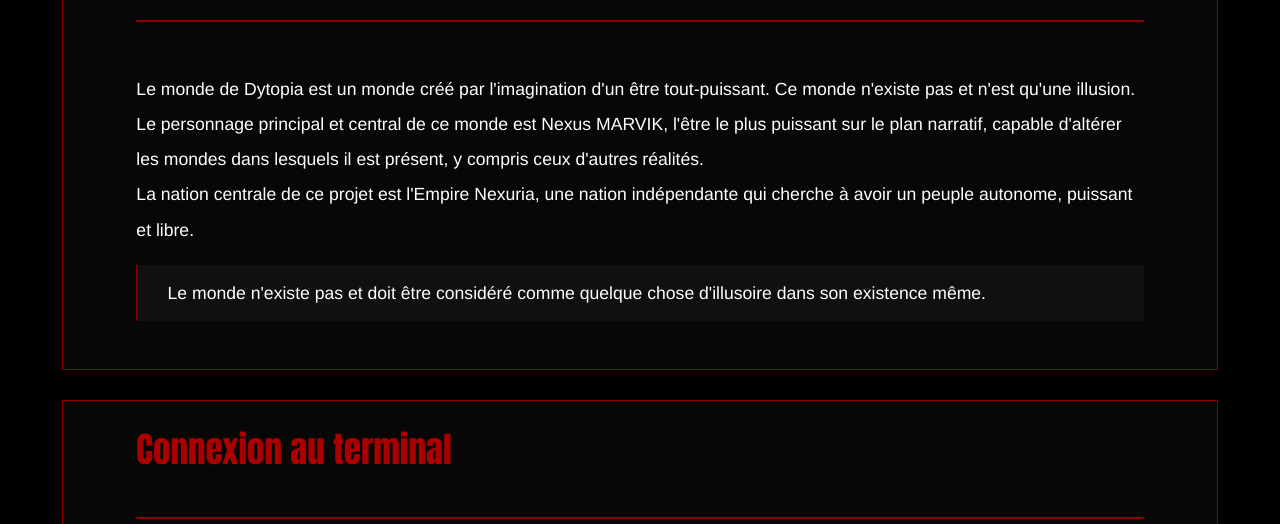
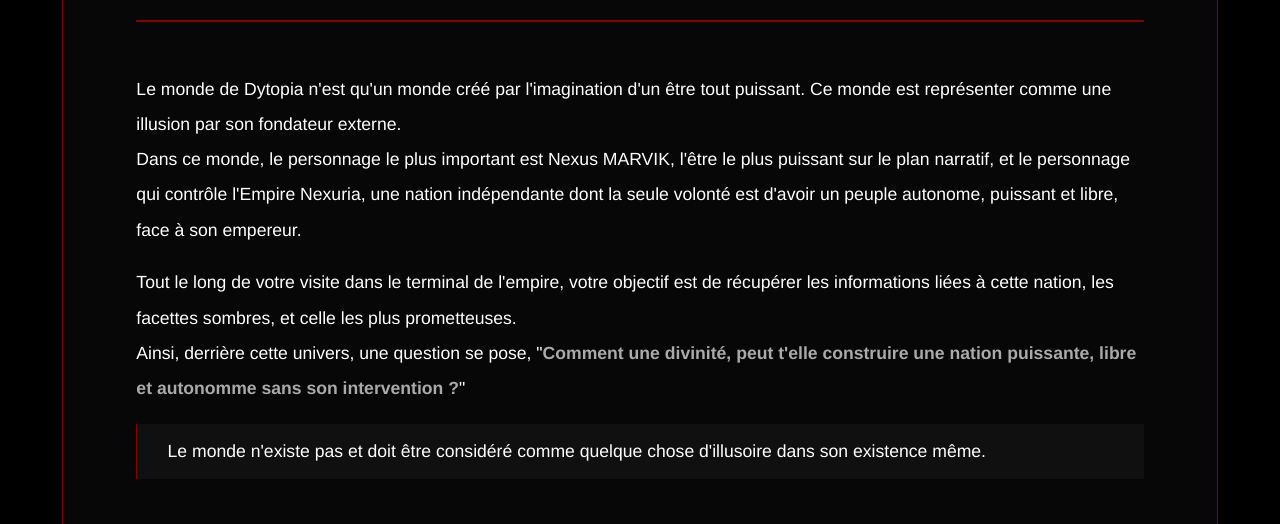
Before and after one commit to kishinight-production/informations-repo, a plain HTML site: page projets/projet1.html in a window 1280 px wide. Shown: the part 276-800 px from the top of the page. Drawn offline with Linux system fonts and the light colour scheme.

Commit message:
Reformulation du projet 1 docu

```diff
--- a/projets/projet1.html
+++ b/projets/projet1.html
@@ -35,9 +35,13 @@
                 <hr>
 
                 <p>
-                    Le monde de Dytopia est un monde créé par l'imagination d'un être tout-puissant. Ce monde n'existe pas et n'est qu'une illusion.<br>
-                    Le personnage principal et central de ce monde est Nexus MARVIK, l'être le plus puissant sur le plan narratif, capable d'altérer les mondes dans lesquels il est présent, y compris ceux d'autres réalités.<br>
-                    La nation centrale de ce projet est l'Empire Nexuria, une nation indépendante qui cherche à avoir un peuple autonome, puissant et libre.
+                    Le monde de Dytopia n'est qu'un monde créé par l'imagination d'un être tout puissant. Ce monde est représenter comme une illusion par son fondateur externe.<br>
+                    Dans ce monde, le personnage le plus important est Nexus MARVIK, l'être le plus puissant sur le plan narratif, et le personnage qui contrôle l'Empire Nexuria, une nation indépendante dont la seule volonté est d'avoir un peuple autonome, puissant et libre, face à son empereur.<br>
+                </p>
+
+                <p>
+                    Tout le long de votre visite dans le terminal de l'empire, votre objectif est de récupérer les informations liées à cette nation, les facettes sombres, et celle les plus prometteuses.<br>
+                    Ainsi, derrière cette univers, une question se pose, "<b>Comment une divinité, peut t'elle construire une nation puissante, libre et autonomme sans son intervention ?</b>"
                 </p>
 
                 <blockquote>
@@ -118,7 +122,7 @@
         <footer>
             <p>© 2026 KishiNight Production</p>
             <p>Contact <a href="mailto:kishirednight@gmail.com">kishirednight@gmail.com</a></p>
-            <p>Version 1.0.0.1</p>
+            <p>Version 1.0.1.0</p>
         </footer>
 
         <script>
```
